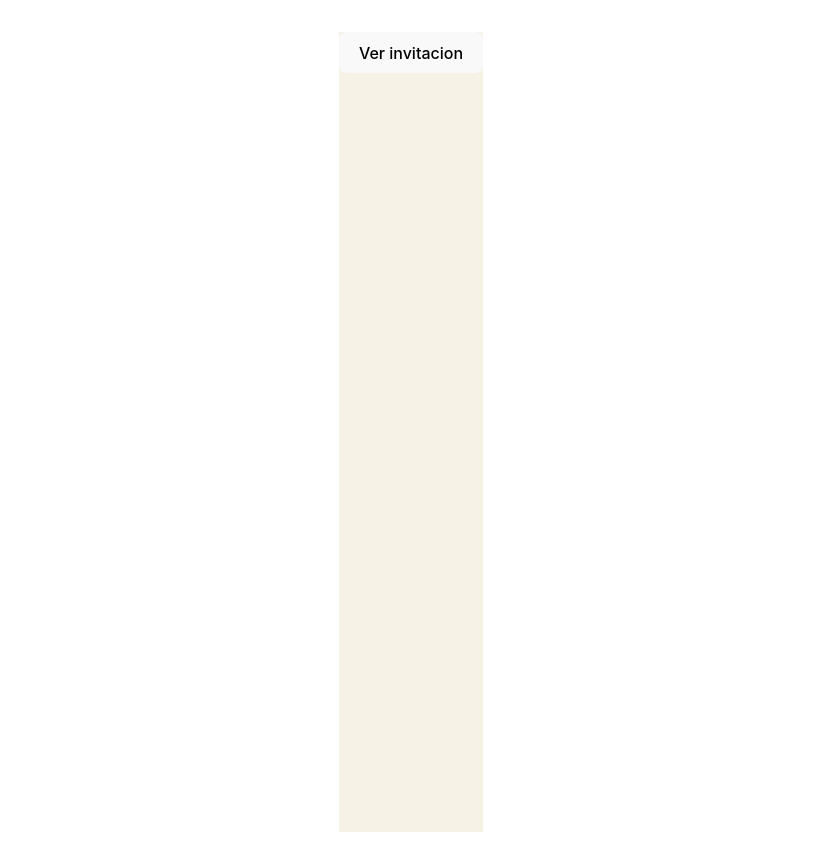
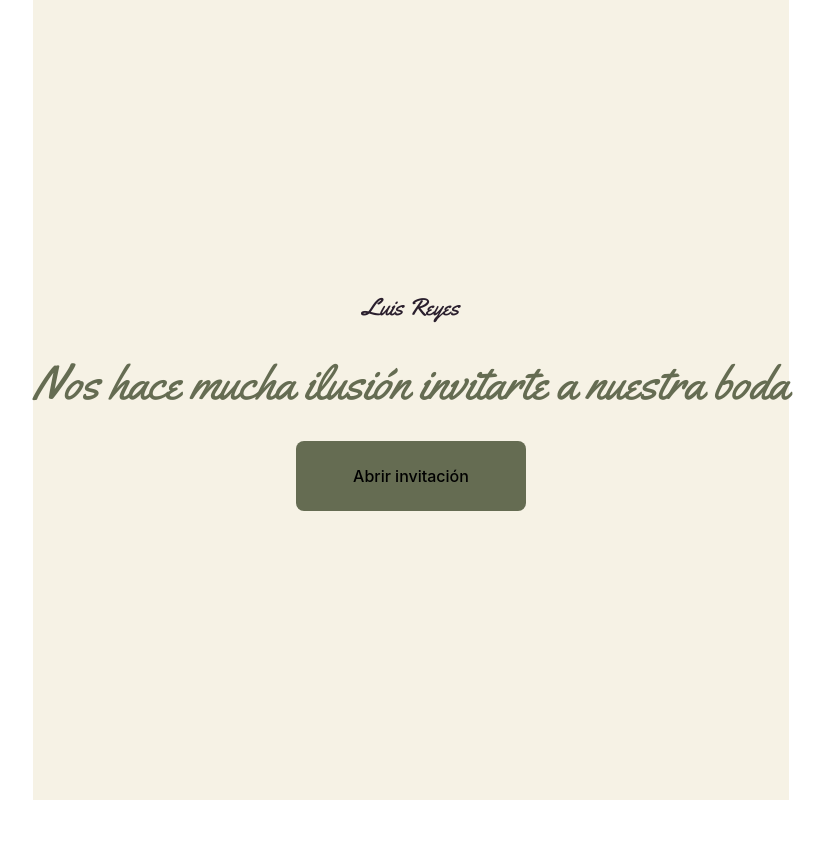
Before and after one commit to lualreye/rsvp-genesis, a Vue app: page / in a window 1280 px wide. Shown: the whole page, without its empty margins (229-1053 px from the left). After the commit the page ends 800 px from the top, so only its background shows below. Built offline with nearby package versions, Linux system fonts and the light colour scheme.

Commit message:
FEAT: invitation added details

```diff
--- a/src/App.vue
+++ b/src/App.vue
@@ -1,11 +1,14 @@
 <script setup lang="ts">
-import { onMounted, ref } from 'vue';
+import { ref } from 'vue';
 import Loader from './components/Loader.vue';
 
 const isLoading = ref(false)
 const video = ref<HTMLVideoElement | null>(null);
 const backgroundVideo = ref<HTMLVideoElement | null>(null);
 const invitationIsOpen = ref(false)
+const name = 'Luis'
+const lastname = 'Reyes'
+const admission = 2
 
 const onVideoEnd = () => {
   if (video.value) {
@@ -25,17 +28,24 @@ function playMusic() {
     video.value.play();
   }
 }
-
-onMounted(() => {
-});
-
 </script>
 
 <template>
   <div class="app-container">
-    <button v-if="!invitationIsOpen" @click="playMusic">
-      Ver invitacion
+    <div v-if="!invitationIsOpen" class="invitation-title">
+      <h2 class="name">
+        {{ name }} {{ lastname }}
+      </h2>
+
+      <h1 class="title">
+        Nos hace mucha ilusión invitarte a nuestra boda
+      </h1>
+
+      <button @click="playMusic" class="button">
+        Abrir invitación
       </button>
+    </div>
+
     <Loader :isLoading="isLoading && invitationIsOpen"></Loader>
 
     <!-- VIDEO INVITATION -->
@@ -44,23 +54,37 @@ onMounted(() => {
         <source src="./assets/invitation.mp4" type="video/mp4" />
         Tu navegador no soporta la etiqueta de video.
       </video>
+
+      <h2 class="name">
+        {{ name }} {{ lastname }}
+      </h2>
+      <p class="name">
+        Tienes
+        <span class="admission">
+          {{ admission }}
+        </span>
+        admisión/es
+      </p>
+      <div class="action-buttons">
+        <button @click="confirm" class="button">
+          Confirmar
+        </button>
+        <button @click="decline" class="button-2">
+          Declinar
+        </button>
       </div>
     </div>
 
     <!-- VIDEO SONG -->
-  <div
-    v-if="!isLoading && invitationIsOpen"
-    class="hidden">
+    <div v-if="invitationIsOpen" class="hidden">
       <video
-      id="background-video"
-      autoplay
-      loop
-      playsinline
-      ref="backgroundVideo">
-      <source src="./assets/cancion.mp4" type="video/mp4">
+        id="background-video" autoplay loop playsinline ref="backgroundVideo">
+        <source src="./assets/cancion.mp4" type="video/mp4" />
       </video>
     </div>
+  </div>
 </template>
+
 
 <style scoped>
 .app-container {
@@ -69,13 +93,63 @@ onMounted(() => {
   margin: auto 0;
   padding: 0;
   box-sizing: border-box;
+  display: flex;
+  gap: 24px;
+}
+
+.invitation-title {
+  display: flex;
+  flex-direction: column;
+  justify-content: center;
+  align-items: center;
+  gap: 32px;
+}
+
+.name {
+  font-weight: 400;
+  font-family: "Yellowtail", serif;
+  color: #2A1F2D;
+  margin: 0;
+}
+
+.title {
+  color: #656c52;
+  font-size: 3rem;
+  font-weight: 400;
+  margin: 0;
+  font-family: "Yellowtail", serif;
+}
+
+.button {
+  background-color: #656c52;
+  padding: 24px 56px;
+  border-color: none;
+}
+
+.button-2 {
+  border: 1px solid #656c52;
+  color: #656c52;
+  background: transparent;
+  padding: 24px 56px;
+  border-color: none;
+}
+
+.action-buttons {
+  display: flex;
+  gap: 12px;
+  width: 100%;
+  justify-content: space-around;
 }
 
 .video-container {
-  position: fixed;
-  top: 40%;
-  left: 50%;
-  transform: translate(-50%, -50%);
+  width: 100%;
+  padding-bottom: 24px;
+  min-width: 320px;
+  max-width: 640px;
+  display: flex;
+  flex-direction: column;
+  align-items: center;
+  justify-content: center;
   opacity: 0;
   animation: fadeIn 1s linear forwards;
 }
@@ -85,6 +159,14 @@ onMounted(() => {
   -webkit-box-shadow: 4px 4px 8px -8px rgba(0,0,0,0.75);
   -moz-box-shadow: 4px 4px 8px -8px rgba(0,0,0,0.75);
   box-shadow: 4px 4px 8px -8px rgba(0,0,0,0.75);
+  width: 100%;
+  display: flex;
+  justify-content: center;
+}
+
+.admission {
+  font-size: 2rem;
+  font-family: "Yellowtail", serif;
 }
 
 .hidden {
--- a/src/style.css
+++ b/src/style.css
@@ -1,3 +1,5 @@
+@import url('https://fonts.googleapis.com/css2?family=Yellowtail&display=swap');
+
 :root {
   font-family: Inter, system-ui, Avenir, Helvetica, Arial, sans-serif;
   line-height: 1.5;
@@ -61,7 +63,7 @@ button:focus-visible {
 #app {
   max-width: 1280px;
   margin: 0 auto;
-  padding: 2rem;
+  /* padding: 2rem; */
   text-align: center;
 }
 
```
Lines whose indentation alone changed are shown as unchanged.
